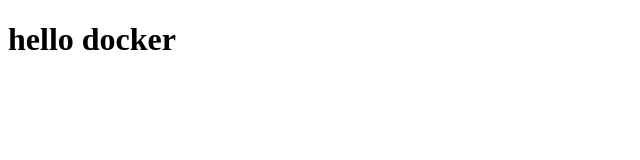
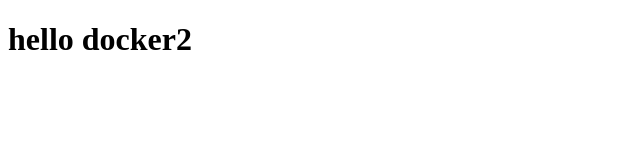
Before and after one commit to ws18250840411/hello-dcoker, a website: page index.html in a window 1280 px wide. Shown: the full height of the page, 0-640 px from the left. Drawn offline with Linux system fonts and the light colour scheme.

```diff
--- a/index.html
+++ b/index.html
@@ -7,6 +7,6 @@
   <title>Document</title>
 </head>
 <body>
-  <h1>hello docker</h1>
+  <h1>hello docker2</h1>
 </body>
 </html>
```
